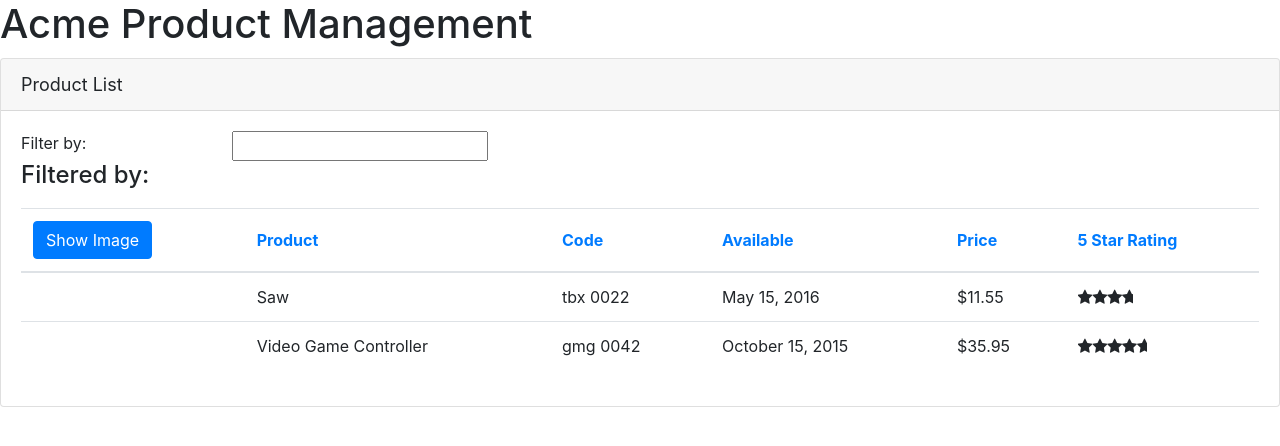
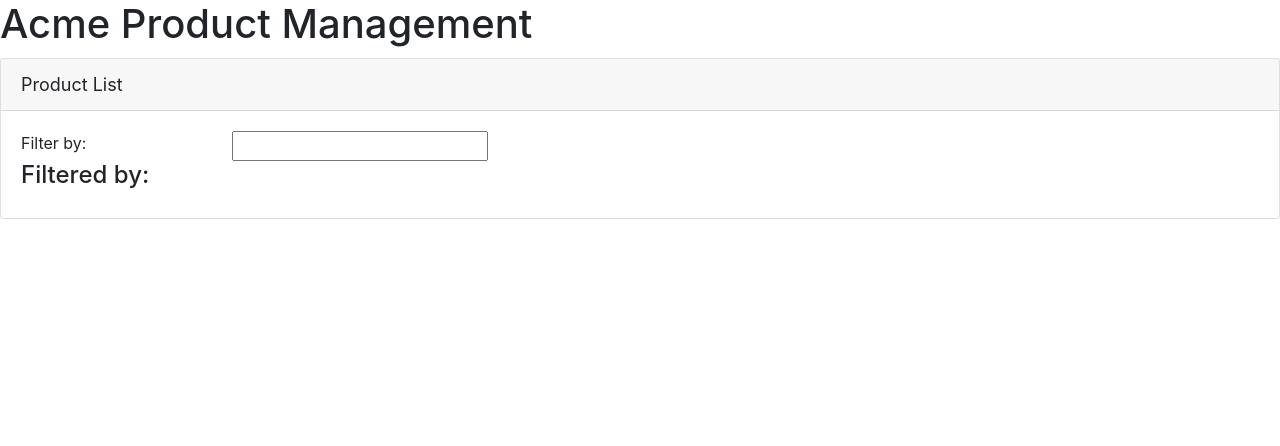
Before and after one commit to SamPlifier/psProductManager, an Angular app: page / in a window 1280 px wide. Shown: the top 446 px of the page. Built offline with nearby package versions, Linux system fonts and the light colour scheme.

Commit message:
getting products data from json file...still need to subscribe to observable

```diff
--- a/src/app/app.module.ts
+++ b/src/app/app.module.ts
@@ -1,6 +1,7 @@
 import { BrowserModule } from '@angular/platform-browser';
 import { NgModule } from '@angular/core';
 import { FormsModule } from '@angular/forms';
+import { HttpClientModule } from '@angular/common/http';
 import { AppComponent } from './app.component';
 import { ProductListComponent } from './products/product-list.component';
 import { ConvertToSpacesPipe } from './shared/convertToSpaces.pipe';
@@ -15,7 +16,8 @@
   ],
   imports: [
     BrowserModule,
-    FormsModule
+    FormsModule,
+    HttpClientModule
   ],
   bootstrap: [AppComponent]
 })
--- a/src/app/products/product.service.ts
+++ b/src/app/products/product.service.ts
@@ -1,30 +1,33 @@
 import { Injectable } from '@angular/core';
 import { IProduct } from './product';
+import { HttpClient, HttpErrorResponse } from '@angular/common/http';
+import { Observable, throwError } from 'rxjs';
+import { catchError, tap } from 'rxjs/operators';
 
 @Injectable({
     providedIn: 'root'
 })
 export class ProductService {
-    getProducts(): IProduct[] {
-        return [{
-          "productId": 8,
-          "productName": "Saw",
-          "productCode": "TBX-0022",
-          "releaseDate": "May 15, 2016",
-          "description": "15-inch steel blade hand saw",
-          "price": 11.55,
-          "starRating": 3.7,
-          "imageUrl": "https://openclipart.org/image/300px/svg_to_png/27070/egore911_saw.png"
-        },
-        {
-          "productId": 10,
-          "productName": "Video Game Controller",
-          "productCode": "GMG-0042",
-          "releaseDate": "October 15, 2015",
-          "description": "Standard two-button video game controller",
-          "price": 35.95,
-          "starRating": 4.6,
-          "imageUrl": "https://openclipart.org/image/300px/svg_to_png/120337/xbox-controller_01.png"
-        }];
+    private productUrl = 'api/products/products.json';
+    constructor(private http: HttpClient) {}
+
+    getProducts(): Observable<IProduct[]> {
+        return this.http.get<IProduct[]>(this.productUrl).pipe(
+            tap(data => console.log(`All: ${JSON.stringify(data)}`)),
+            catchError(this.handleError)
+        );
+    }
+
+    private handleError(err: HttpErrorResponse) {
+        let errorMessage = '';
+        if (err.error instanceof ErrorEvent) {
+            // a client-side error occurred
+            errorMessage = `An error occurred: ${err.error.message}`;
+        } else {
+            // backend returned unsuccessfule response HttpClientModule
+            errorMessage = `Server returned code: ${err.status}. Error Message: ${err.message}`;
+        }
+        console.error(errorMessage);
+        return throwError(errorMessage);
     }
 }
```
